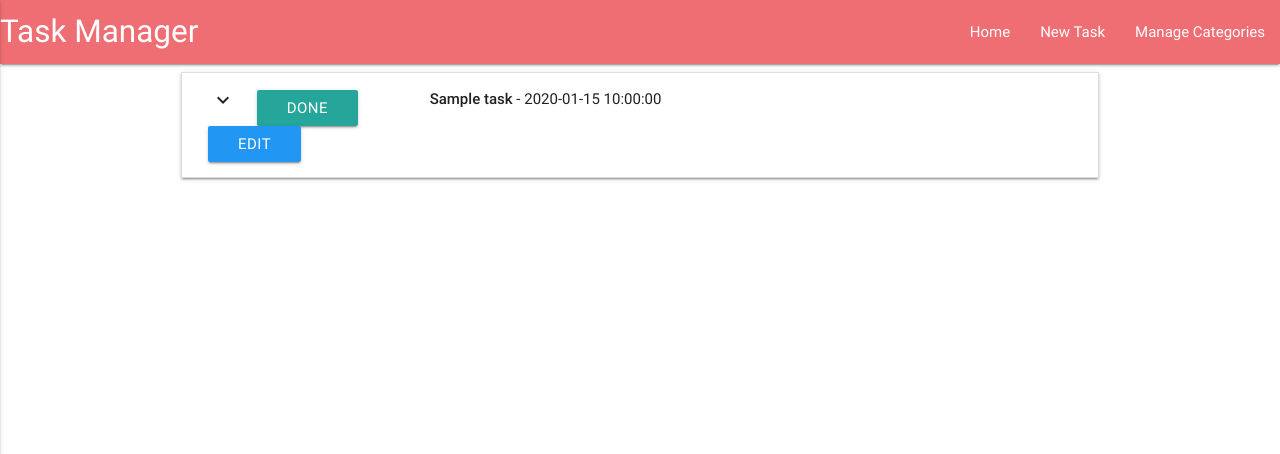
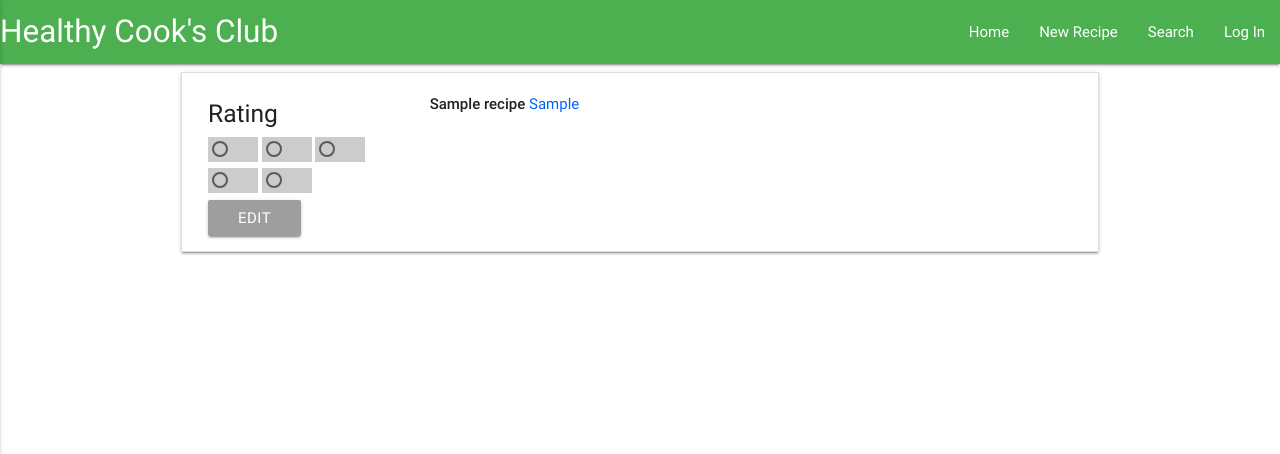
Before and after one commit to tjwjobs/healthy-cooks-corner, a Flask app: page / in a window 1280 px wide. Shown: the top 454 px of the page. Run offline with Flask 2, Linux system fonts and the light colour scheme; a database or web service that is not in the repository returns one stand-in record (values such as "Sample title"); some libraries are stand-ins or nearby versions.

Commit message:
near final

```diff
--- a/app.py
+++ b/app.py
@@ -11,86 +11,65 @@ mongo = PyMongo(app)
 
 
 @app.route('/')
-@app.route('/get_tasks')
-def get_tasks():
-    return render_template("tasks.html",
-                           tasks=mongo.db.tasks.find())
+@app.route('/get_recipes')
+def get_recipes():
+    return render_template("recipes.html",
+                           recipes=mongo.db.recipes.find())
 
 
-@app.route('/add_task')
-def add_task():
-    return render_template('addtask.html',
-                           categories=mongo.db.categories.find())
+@app.route('/add_recipe')
+def add_recipe():
+    return render_template(
+        'addrecipe.html',  meal_types=mongo.db.meal_types.find())
 
 
-@app.route('/insert_task', methods=['POST'])
-def insert_task():
-    tasks = mongo.db.tasks
-    tasks.insert_one(request.form.to_dict())
-    return redirect(url_for('get_tasks'))
+@app.route('/insert_recipe', methods=['POST'])
+def insert_recipe():
+    recipes = mongo.db.recipes
+    recipes.insert_one(request.form.to_dict())
+    return redirect(url_for('get_recipes'))
 
 
-@app.route('/edit_task/<task_id>')
-def edit_task(task_id):
-    the_task = mongo.db.tasks.find_one({"_id": ObjectId(task_id)})
-    all_categories = mongo.db.categories.find()
-    return render_template('edittask.html', task=the_task,
-                           categories=all_categories)
+@app.route('/edit_recipe/<recipe_id>')
+def edit_recipe(recipe_id):
+    recipes = mongo.db.recipes.find_one({"_id": ObjectId(recipe_id)})
+    meal_types = mongo.db.meal_types.find()
+    return render_template('editrecipe.html', recipe=recipes,
+                           meal_types=meal_types)
 
 
-@app.route('/update_task/<task_id>', methods=["POST"])
-def update_task(task_id):
-    tasks = mongo.db.tasks
-    tasks.update({'_id': ObjectId(task_id)},
+@app.route('/update_recipe/<recipe_id>', methods=["POST"])
+def update_recipe(recipe_id):
+    recipes = mongo.db.recipes
+    recipes.update({'_id': ObjectId(recipe_id)},
                  {
-        'task_name': request.form.get('task_name'),
-        'category_name': request.form.get('category_name'),
-        'task_description': request.form.get('task_description'),
-        'due_date': request.form.get('due_date'),
-        'is_urgent': request.form.get('is_urgent')
+        'name': request.form.get('name'),
+        'meal_type': request.form.get('meal_type'),
+        'description': request.form.get('description'),
+        'is_vegan': request.form.get('is_vegan')
     })
-    return redirect(url_for('get_tasks'))
+    return redirect(url_for('get_recipes'))
 
 
-@app.route('/delete_task/<task_id>')
-def delete_task(task_id):
-    mongo.db.tasks.remove({'_id': ObjectId(task_id)})
-    return redirect(url_for('get_tasks'))
+@app.route('/delete_recipe/<recipe_id>')
+def delete_recipe(recipe_id):
+    mongo.db.recipes.remove({'_id': ObjectId(recipes_id)})
+    return redirect(url_for('get_recipes'))
 
-@app.route('/get_categories')
-def get_categories():
-    return render_template('categories.html',
-                           categories=mongo.db.categories.find())
+@app.route('/get_mealtype')
+def get_mealtype():
+    return render_template('mealtype.html',
+                           mealtypes=mongo.db.meal_types.find())
 
-@app.route('/edit_category/<category_id>')
-def edit_category(category_id):
-    return render_template('editcategory.html',
-                           category=mongo.db.categories.find_one(
-                           {'_id': ObjectId(category_id)}))
+@app.route('/construction')
+def construction():
+    return render_template(
+        'construction.html')
 
-
-@app.route('/update_category/<category_id>', methods=['POST'])
-def update_category(category_id):
-    mongo.db.categories.update(
-        {'_id': ObjectId(category_id)},
-        {'category_name': request.form.get('category_name')})
-    return redirect(url_for('get_categories'))
-
-@app.route('/delete_category/<category_id>')
-def delete_category(category_id):
-    mongo.db.categories.remove({'_id': ObjectId(category_id)})
-    return redirect(url_for('get_categories'))
-
-@app.route('/insert_category', methods=['POST'])
-def insert_category():
-    category_doc = {'category_name': request.form.get('category_name')}
-    mongo.db.categories.insert_one(category_doc)
-    return redirect(url_for('get_categories'))
-
-
-@app.route('/add_category')
-def add_category():
-    return render_template('addcategory.html')
+@app.route('/login')
+def login():
+    return render_template(
+        'login.html')
 
 if __name__ == '__main__':
     app.run(host=os.environ.get('IP'),
--- a/static/style.css
+++ b/static/style.css
@@ -1,3 +1,5 @@
+font-family: 'Lobster', cursive;
+
 .btn_small {
     height: 24px;
     width: 60px;
@@ -9,3 +11,24 @@
 .task_header {
     margin-top: 5px;
 }
+
+.meal-type {
+    color: rgb(0, 100, 250);
+    font-style: bold;
+}
+
+.rating input {
+    display: none;
+}
+
+.rating label {
+    display: block;
+    cursor: pointer;
+    width: 50px;
+    background: #ccc;
+}
+
+.rating label: before {
+    content: '\f005';
+    font-family: fontAwesome;
+}
--- a/templates/base.html
+++ b/templates/base.html
@@ -2,26 +2,32 @@
 <html>
 
 <head>
+
+    <link rel="stylesheet" href="https://stackpath.bootstrapcdn.com/font-awesome/4.7.0/css/font-awesome.min.css" integrity="sha384-wvfXpqpZZVQGK6TAh5PVlGOfQNHSoD2xbE+QkPxCAFlNEevoEH3Sl0sibVcOQVnN" crossorigin="anonymous">
+    <script src="https://kit.fontawesome.com/1989b55fb7.js" crossorigin="anonymous"></script>
+    <link href="https://fonts.googleapis.com/css2?family=Lobster&display=swap" rel="stylesheet">
     <link href="https://fonts.googleapis.com/icon?family=Material+Icons" rel="stylesheet">
     <link rel="stylesheet" href="https://cdnjs.cloudflare.com/ajax/libs/materialize/0.100.2/css/materialize.min.css">
-    <link rel="stylesheet" href="{{url_for('static', filename='css/style.css')}}" type="text/css" />
+    <link rel="stylesheet" href="/static/style.css" type="text/css" />
 </head>
 
 <body>
     <header>
         <nav>
-            <div class="nav-wrapper">
-                <a href="{{url_for('get_tasks')}}" class="brand-logo">Task Manager</a>
+            <div class="nav-wrapper #4caf50 green">
+                <a href="{{url_for('get_recipes')}}" class="brand-logo">Healthy Cook's Club</a>
                 <a href="#" data-activates="mobile-demo" class="button-collapse"><i class="material-icons">menu</i></a>
                 <ul id="nav-mobile" class="right hide-on-med-and-down">
-                    <li><a href="{{url_for('get_tasks')}}">Home</a></li>
-                    <li><a href="{{url_for('add_task')}}">New Task</a></li>
-                    <li><a href="{{url_for('get_categories')}}">Manage Categories</a></li>
+                    <li><a href="{{url_for('get_recipes')}}">Home</a></li>
+                    <li><a href="{{url_for('add_recipe')}}">New Recipe</a></li>
+                    <li><a href="{{url_for('get_mealtype')}}">Search</a></li>
+                    <li><a href="{{url_for('construction')}}">Log In</a></li>
                 </ul>
                 <ul class="side-nav" id="mobile-demo">
-                    <li><a href="{{url_for('get_tasks')}}">Home</a></li>
-                    <li><a href="{{url_for('add_task')}}">New Task</a></li>
-                    <li><a href="{{url_for('get_categories')}}">Manage Categories</a></li>
+                    <li><a href="{{url_for('get_recipes')}}">Home</a></li>
+                    <li><a href="{{url_for('add_recipe')}}">New Recipe</a></li>
+                    <li><a href="{{url_for('get_mealtype')}}">Search</a></li>
+                    <li><a href="{{url_for('construction')}}">Log In</a></li>
                 </ul>
             </div>
         </nav>
@@ -38,14 +44,6 @@
             $(".button-collapse").sideNav();
         });
 
-        $('.datepicker').pickadate({
-            selectMonths: true, // Creates a dropdown to control month
-            selectYears: 15, // Creates a dropdown of 15 years to control year,
-            today: 'Today',
-            clear: 'Clear',
-            close: 'Ok',
-            closeOnSelect: false // Close upon selecting a date,
-        });
     </script>
 </body>
 
--- /dev/null
+++ b/templates/recipes.html
@@ -0,0 +1,42 @@
+{% extends 'base.html'%} {% block content %}
+<div class="row">
+    <ul class="collapsible" data-collapsible="accordion">
+        {% for recipe in recipes %}
+        <li>
+            <div class="collapsible-header">
+                <div class="col s3">
+                    <!-- rating/comment code-->
+                    <div class="rating">
+                    <h5>Rating</h5>
+                    <input type="radio" name="star" id="star1"><label for="star1"></label>
+                    <input type="radio" name="star" id="star2"><label for="star2"></label>
+                    <input type="radio" name="star" id="star3"><label for="star3"></label>
+                    <input type="radio" name="star" id="star4"><label for="star4"></label>
+                    <input type="radio" name="star" id="star5"><label for="star5"></label>
+                    </div>
+                    <!--<a href="{{url_for('construction', recipe_id=recipe._id)}}"
+                     class="waves-effect waves-light btn btn_small #4caf50 green">rate!</a>-->
+
+                    <a href="{{url_for('edit_recipe', recipe_id=recipe._id)}}"
+                    class="waves-effect waves-light btn btn_small blue #9e9e9e grey">Edit</a>
+
+                </div>
+                <div class=" task_header col s9">
+                    <strong>{{recipe.name}}</strong>
+                    <span class="meal-type">{{recipe.meal_type}}</span>
+                    {% if recipe.is_vegan == "on" %}
+                    <i class="fas fa-carrot"></i>
+                    {% endif %}
+                </div>
+            </div>
+            <div class="collapsible-body">
+                <span>
+                {{recipe.description}}
+            </span>
+            </div>
+        </li>
+        {% endfor %}
+
+    </ul>
+</div>
+{% endblock %}
--- a/templates/tasks.html
+++ /dev/null
@@ -1,27 +0,0 @@
-{% extends 'base.html'%} {% block content %}
-<div class="row">
-    <ul class="collapsible" data-collapsible="accordion">
-        {% for task in tasks %}
-        <li>
-            <div class="collapsible-header">
-                <div class="col s3">
-                    <i class="material-icons">expand_more</i>
-                    <a href="{{url_for('delete_task', task_id=task._id)}}" class="waves-effect waves-light btn btn_small">Done</a>
-                    <a href="{{url_for('edit_task', task_id=task._id)}}" class="waves-effect waves-light btn btn_small blue">Edit</a>
-
-                </div>
-                <div class=" task_header col s9">
-                    <strong>{{task.task_name}}</strong> - {{task.due_date}}
-                </div>
-            </div>
-            <div class="collapsible-body">
-                <span>
-                {{task.task_description}}
-            </span>
-            </div>
-        </li>
-        {% endfor %}
-
-    </ul>
-</div>
-{% endblock %}
```
Also changed, not shown: templates/addcategory.html (deleted, +0 -19 lines), templates/addrecipe.html (added, +49 -0 lines), templates/addtask.html (deleted, +0 -55 lines), templates/categories.html (deleted, +0 -27 lines), templates/construction.html (added, +13 -0 lines), templates/editcategory.html (deleted, +0 -24 lines), templates/editrecipe.html (added, +61 -0 lines), templates/edittask.html (deleted, +0 -72 lines), templates/login.html (added, +11 -0 lines), templates/mealtype.html (added, +33 -0 lines), README.md, 1 other file.
